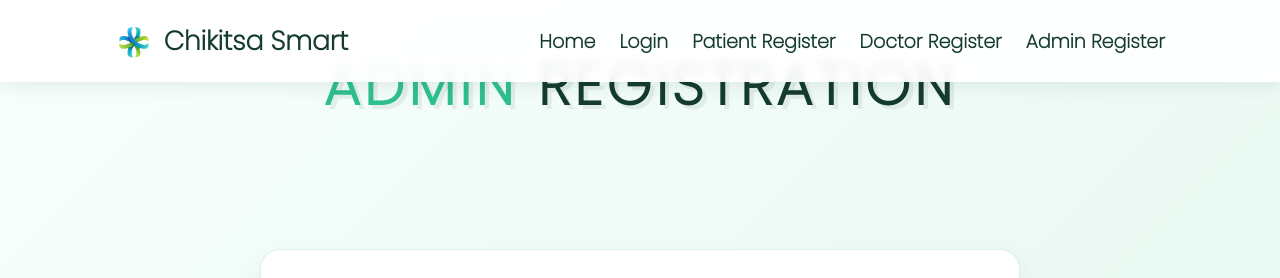
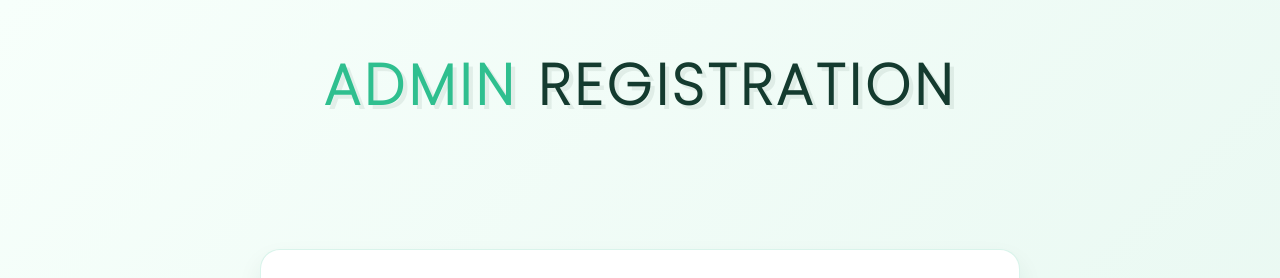
Before and after one commit to abhaykatre70/chikitsa-smart, a Flask app: page /register/admin in a window 1280 px wide. Shown: the top 278 px of the page. Run offline with Flask 3, Linux system fonts and the light colour scheme; data comes from the database, SQL or seed files in the repository; data that the repository does not hold is empty; some web fonts are replaced.

Commit message:
Remove navbar from login and registration pages
- Removed navbar from login.html for cleaner login experience
- Removed navbar from patient-register.html
- Removed navbar from doctor-register.html
- Removed navbar from admin-register.html
- Maintained navigation links within forms for user convenience
- Improved focus on registration/login forms without navigation distractions

```diff
--- a/app/templates/admin-register.html
+++ b/app/templates/admin-register.html
@@ -13,17 +13,6 @@
 </head>
 
 <body>
-    <header class="header">
-        <a href="{{ url_for('index') }}" class="logo brand"><img src="{{ url_for('static', filename='images/chikitsa-smart-logo.png') }}" alt="Chikitsa Smart logo"><span>Chikitsa Smart</span></a>
-        <nav class="navbar">
-            <a href="{{ url_for('index') }}">Home</a>
-            <a href="{{ url_for('login') }}">Login</a>
-            <a href="{{ url_for('register') }}">Patient Register</a>
-            <a href="{{ url_for('doctor_register') }}">Doctor Register</a>
-            <a href="{{ url_for('admin_register') }}">Admin Register</a>
-        </nav>
-        <div id="menu-btn" class="fas fa-bars"></div>
-    </header>
     <section class="book" id="book">
         <h1 class="heading"> <span>Admin</span> Registration</h1>
         {% with messages = get_flashed_messages(with_categories=true) %}
```
Also changed, not shown: app/templates/doctor-register.html (+0 -11 lines), app/templates/login.html (+0 -11 lines), app/templates/patient-register.html (+0 -11 lines).
